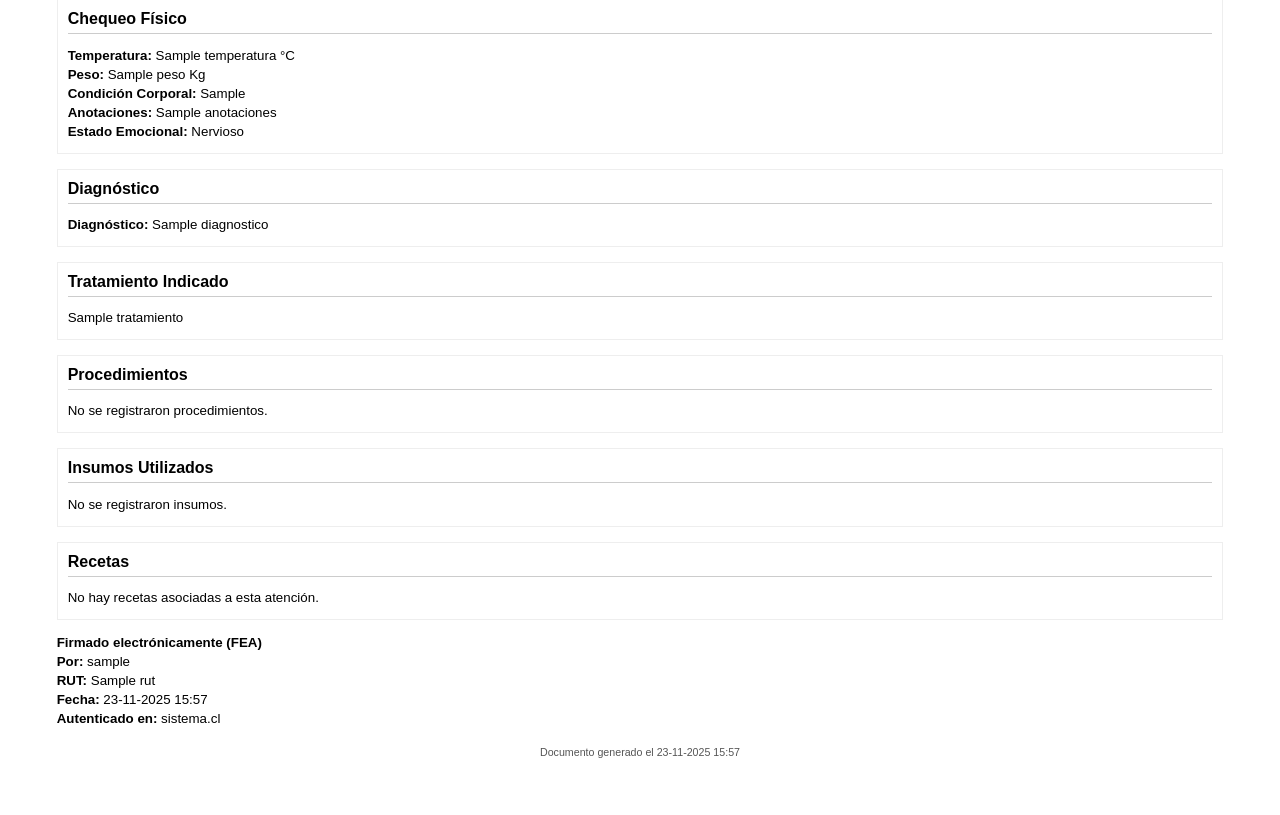
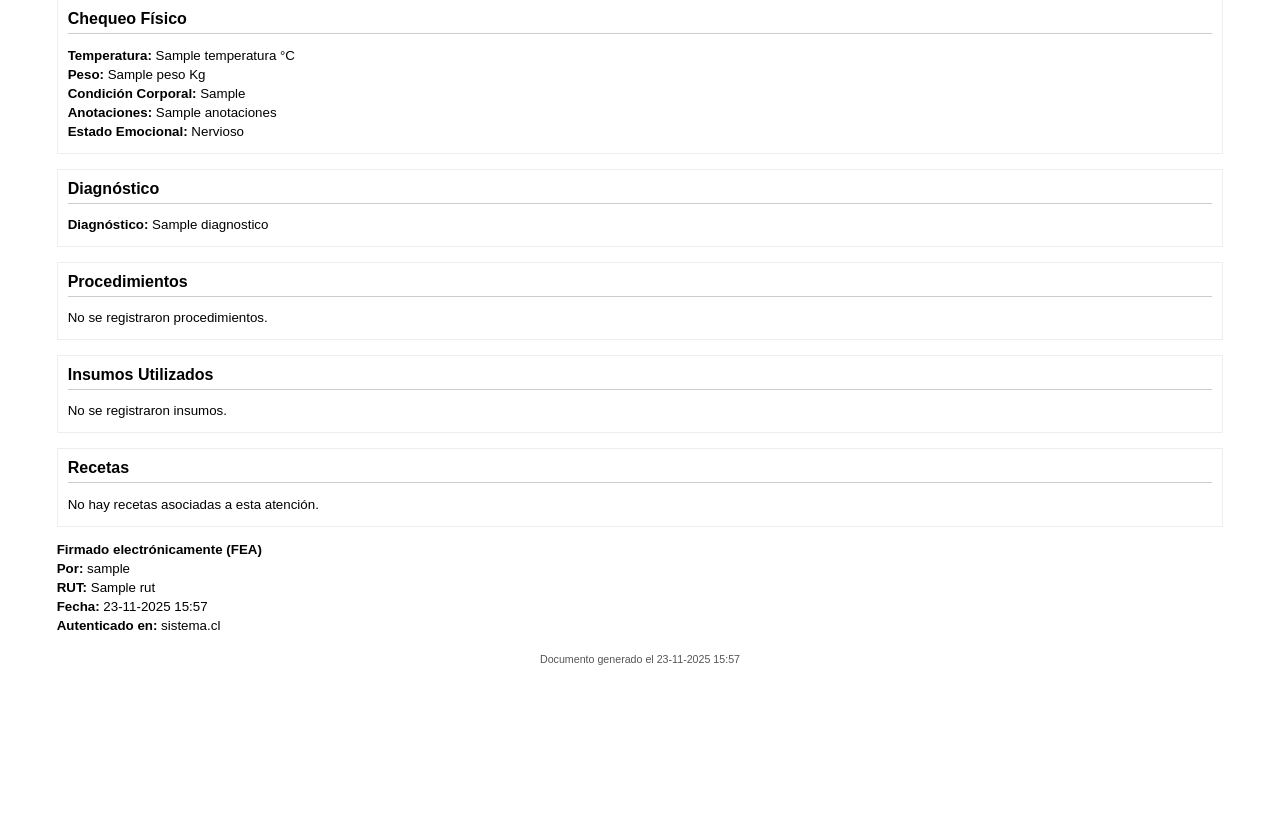
Before and after one commit to SanadaAstolfo/IngSoftwareProyecto, a Django app: template app/templates/gestion/pdfs/pdf_ficha_clinica.html in a window 1280 px wide. Shown: the part 672-1487 px from the top of the page. After the commit the page ends 1337 px from the top, so only its background shows below. Run offline with Django 5.2, Linux system fonts and the light colour scheme; the template is opened without the code that fills it: most values are stand-ins (such as "Sample title", 1, 10 or a date in 2020); grey boxes marked "Sample" are stand-in pictures.

Commit message:
Se actualiza Ficha Clinica
Se actualiza ficha clinica

```diff
--- a/app/templates/gestion/pdfs/pdf_ficha_clinica.html
+++ b/app/templates/gestion/pdfs/pdf_ficha_clinica.html
@@ -115,11 +115,6 @@
         <p><strong>Diagnóstico:</strong> {{ atencion.diagnostico|linebreaksbr|default:"No se especificó diagnóstico." }}</p>
     </div>
 
-    <div class="section">
-        <h2>Tratamiento Indicado</h2>
-        <p>{{ atencion.tratamiento|linebreaksbr|default:"No se especificó tratamiento." }}</p>
-    </div>
-
      <div class="section">
         <h2>Procedimientos</h2>
         {% if atencion.procedimientos.exists %}
```
Also changed, not shown: app/media/fotos_pacientes/Captura_de_pantalla_2024-07-12_233704.png (added).
